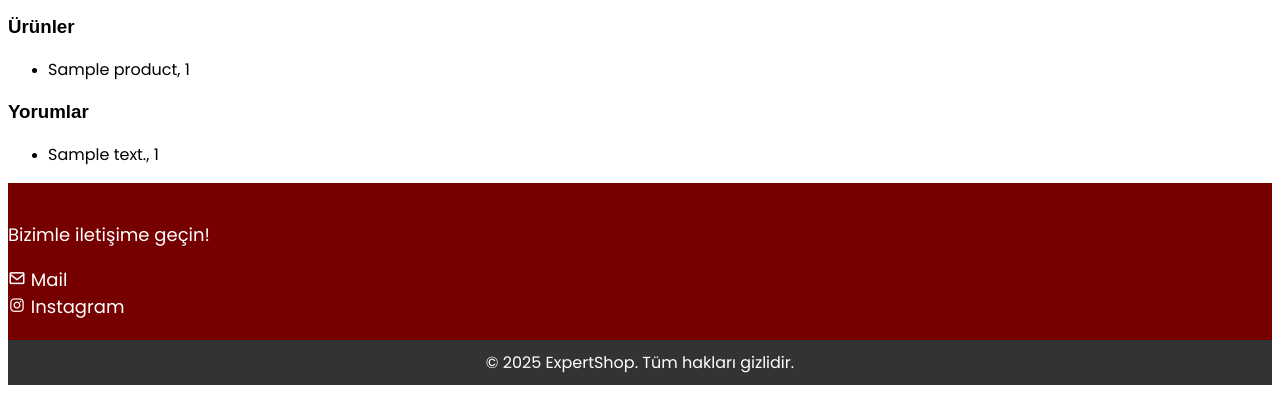
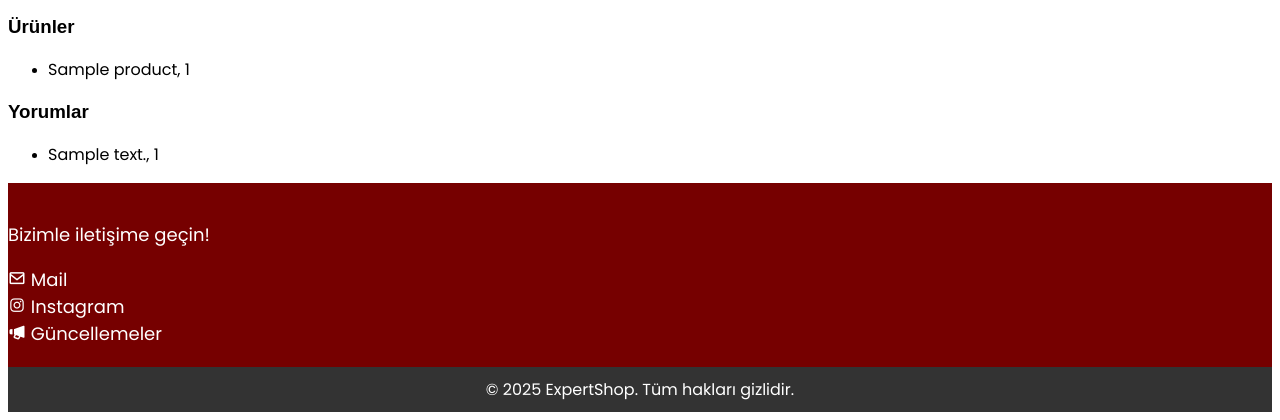
Before and after one commit to ofcRealXT/ExpertShop, a Flask app: page /admin in a window 1280 px wide. Shown: the part 678-1098 px from the top of the page. Before the commit the page ends 1063 px from the top, so only its background shows below. Run offline with Flask 3, Linux system fonts and the light colour scheme; the visitor is signed in with stand-in values (Sample User, id 1); tables that the repository leaves empty hold one stand-in row (values such as "Sample post").

Commit message:
Update admin.html

```diff
--- a/templates/admin.html
+++ b/templates/admin.html
@@ -81,6 +81,8 @@
                 <a href="mailto:talhaozc.2010@gmail.com" target="_blank"><i class='bx bx-envelope'></i> Mail</a>
                 <br>
                 <a href="https://www.instagram.com/talha.ozc22" target="_blank"><i class="bx bxl-instagram"></i> Instagram</a>
+                <br>
+                <a href="{{ url_for('updates') }}"><i class='bx bxs-megaphone'></i> Güncellemeler</a>
             </div>
         </div>
 
```
